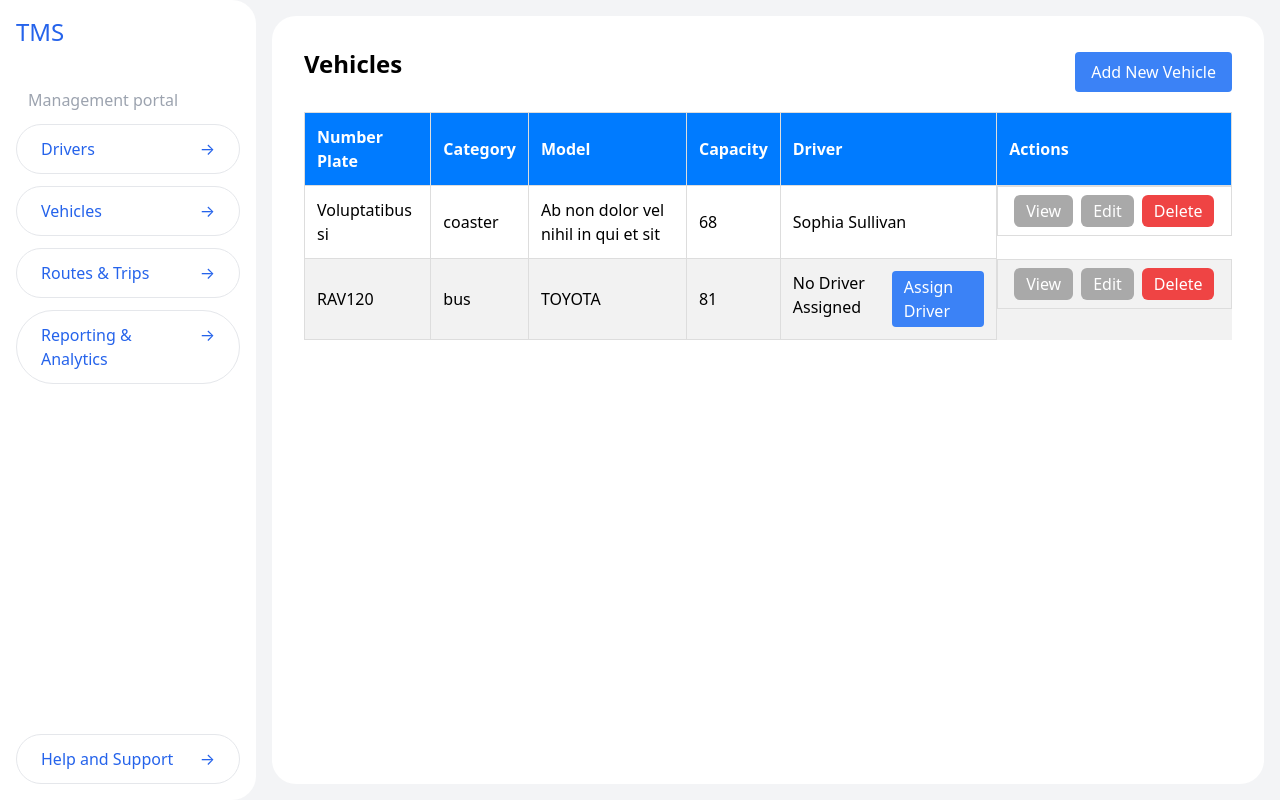
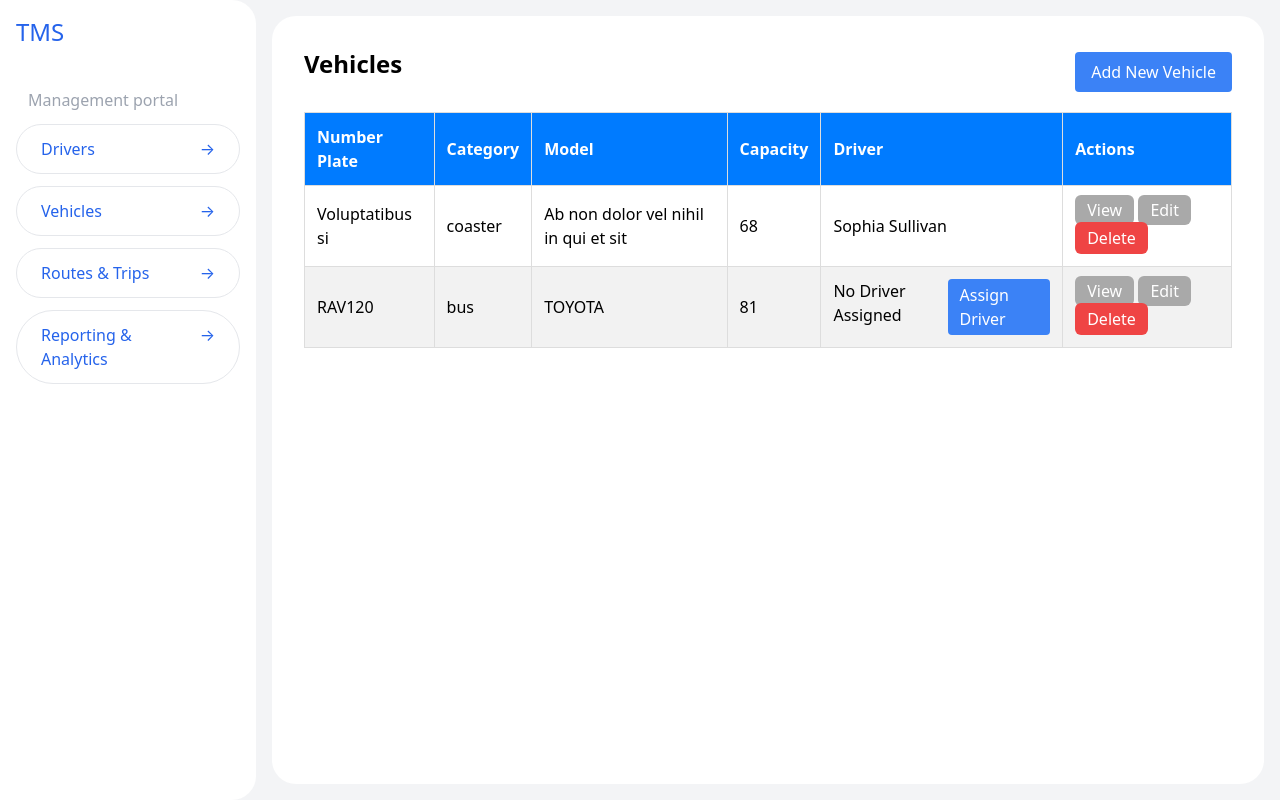
Before and after one commit to kevnnty/tms, a Django app: page /vehicles/ in a window 1280 px wide. Run offline with Django 5.2, Linux system fonts and the light colour scheme; data comes from the database, SQL or seed files in the repository.

Commit message:
base template layouts

```diff
--- a/base/templates/layout.html
+++ b/base/templates/layout.html
@@ -10,8 +10,7 @@
   </head>
   <body class="bg-gray-100 font-sans">
     <div class="w-full flex h-screen">
-      <aside class="h-screen w-1/5 bg-white p-4 flex flex-col justify-between rounded-r-3xl">
-        <div>
+      <aside class="h-screen w-1/5 bg-white p-4 rounded-r-3xl">
         <h1 class="text-blue-600 text-2xl">TMS</h1>
         <nav class="mt-10 w-full">
           <p class="text-gray-400 px-3">Management portal</p>
@@ -42,15 +41,6 @@
             >
           </div>
         </nav>
-        </div>
-        <div class="mt-auto">
-          <a
-            href="#"
-            class="block text-blue-600 w-full py-3 px-6 rounded-full cursor-pointer border border-gray-200 hover:border-blue-600 hover:bg-blue-600 hover:text-white transition-all duration-300 flex justify-between">
-            <span> Help and Support </span>
-            <span> &rarr; </span>
-          </a>
-        </div>
       </aside>
       <main class="flex-1 flex-grow m-4 p-4 flex flex-col bg-white rounded-3xl">
         <div class="flex-1 h-full rounded-3xl overflow-y-scroll">{% block content %} {% endblock %}</div>
--- a/drivers/templates/drivers-list.html
+++ b/drivers/templates/drivers-list.html
@@ -1,4 +1,4 @@
-{% extends "layout.html" %} {% block title %} TMS | Drivers list {% endblock %} {% block content %}
+{% extends "layout.html" %} {% block title %} TMS | Manage Drivers {% endblock %} {% block content %}
 
 <div class="container mx-auto p-4">
   <div class="flex items-center justify-between">
--- a/vehicles/templates/vehicles-list.html
+++ b/vehicles/templates/vehicles-list.html
@@ -1,6 +1,4 @@
-{% extends "layout.html" %}
-{% block title %}TMS | Manage Vehicles{% endblock %}
-{% block content %}
+{% extends "layout.html" %} {% block title %}TMS | Manage Vehicles{% endblock %} {% block content %}
 
 <div class="container mx-auto p-4">
   <div class="flex items-center justify-between">
@@ -24,22 +22,20 @@
         <td colspan="5" class="text-center py-2">No vehicles found</td>
       </tr>
       {% else %} {% for vehicle in vehicles %}
-      <tr class="hover:bg-gray-100">
+      <tr>
         <td>{{ vehicle.license_plate }}</td>
         <td>{{ vehicle.category }}</td>
         <td>{{ vehicle.model }}</td>
         <td>{{ vehicle.capacity }}</td>
         <td>
           <div class="flex justify-between">
-
             {% if vehicle.driver_set.all %} {% for driver in vehicle.driver_set.all %}
-            <a href="{% url 'view-driver' driver.id %}" >{{ driver.name }}</a>{% if not forloop.last %}, {% endif %} {% endfor %} {% else %}
-            No Driver Assigned
+            <a href="{% url 'view-driver' driver.id %}">{{ driver.name }}</a>{% if not forloop.last %}, {% endif %} {% endfor %} {% else %} No Driver Assigned
             <a href="{% url 'assign-driver-to-vehicle' vehicle.id %}" class="bg-blue-500 text-white py-1 px-3 rounded">Assign Driver</a>
             {% endif %}
           </div>
         </td>
-        <td class="py-2 px-4 border-b flex items-center gap-x-2">
+        <td>
           <a href="{% url 'view-vehicle' vehicle.id %}" class="btn view-btn">View</a>
           <a href="{% url 'update-vehicle' vehicle.id %}" class="btn edit-btn">Edit</a>
           <form action="{% url 'delete-vehicle' vehicle.id %}" method="post" style="display: inline">
--- a/vehicles/views.py
+++ b/vehicles/views.py
@@ -5,13 +5,8 @@ from drivers.models import Driver
 from django.db.models import Q
 
 def list_vehicles(request):
-  query = request.GET.get('search', '')
-  vehicles = Vehicle.objects.filter(
-    Q(license_plate__icontains=query) |
-    Q(model__icontains=query) |
-    Q(status__iexact=query)
-  )
-  return render(request, 'vehicles-list.html', {'vehicles': vehicles, 'query': query})
+  vehicles = Vehicle.objects.all()
+  return render(request, 'vehicles-list.html', {'vehicles': vehicles })
 
 
 def create_vehicle(request):
```
Lines whose indentation alone changed are shown as unchanged.
